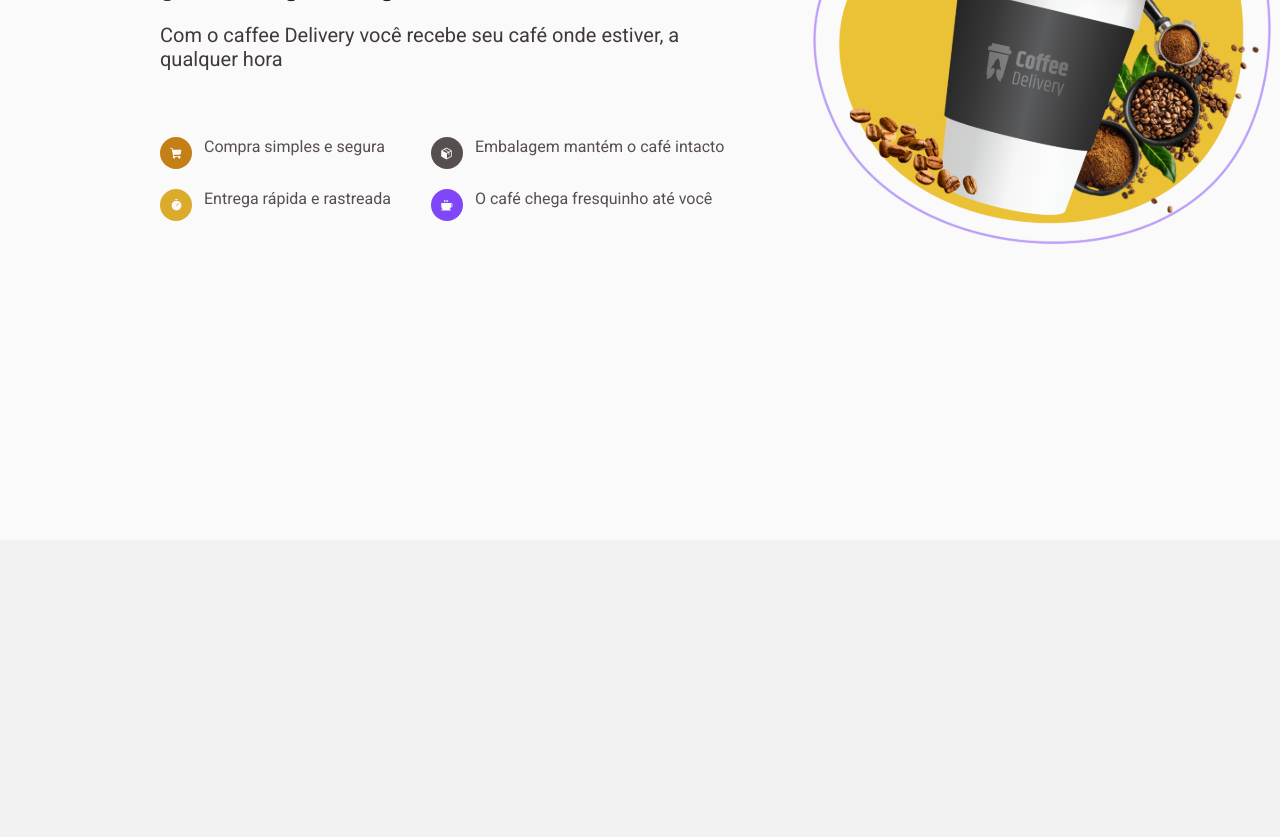
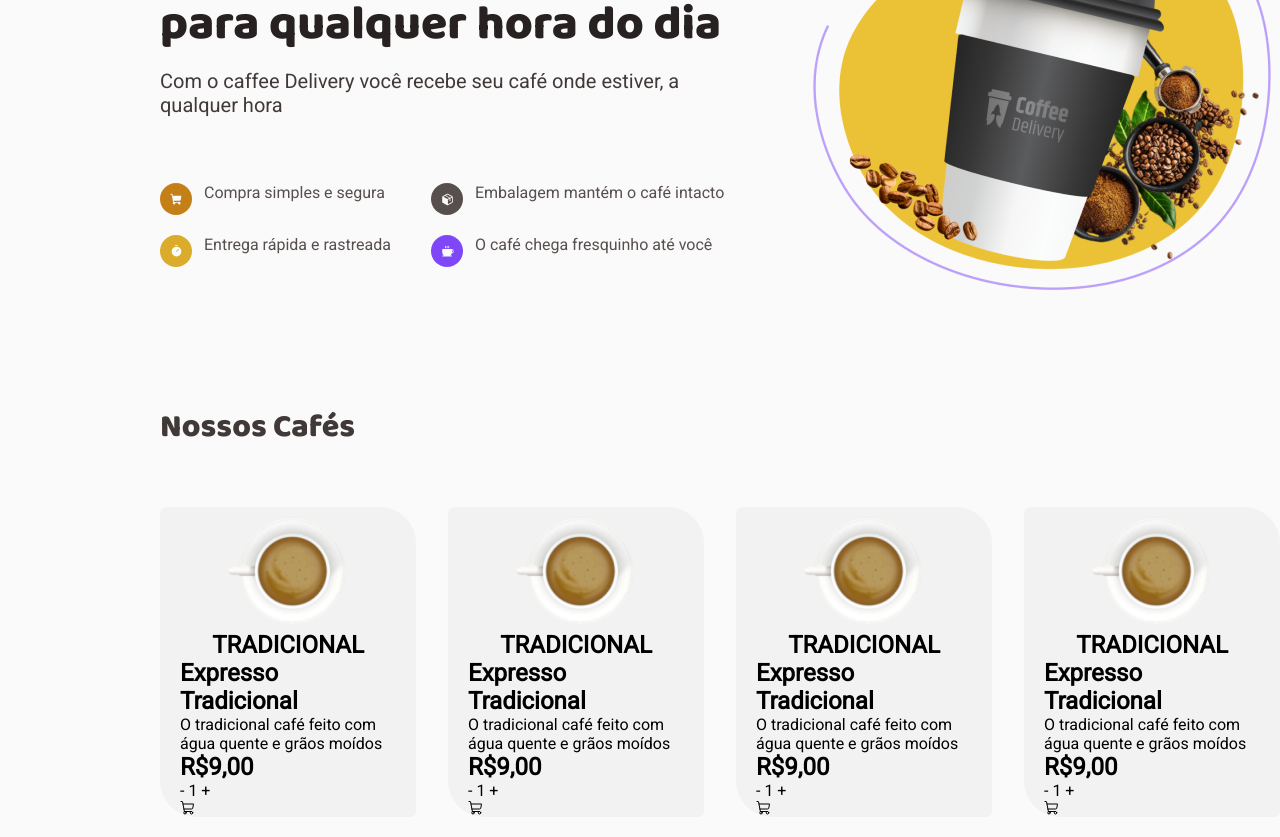
Before and after one commit to GaloManco/caffeDelivery, a React (Vite) app: page / in a window 1280 px wide. Shown: the part 260-1097 px from the top of the page. Before the commit the page ends 800 px from the top, so only its background shows below. Built offline with nearby package versions, Linux system fonts and the light colour scheme.

Commit message:
atualização do commit

```diff
--- a/src/layout/defaultLayout/style.ts
+++ b/src/layout/defaultLayout/style.ts
@@ -1,10 +1,12 @@
 import styled from 'styled-components'
 
 export const ContainerLayout = styled.nav`
+  /* border: 1px solid red; */
+
   width: 90rem;
-  height: 100vh;
+  /* height: 100vh; */
 
-  background: #fafafa;
+  background: ${(props) => props.theme.background};
   display: flex;
   flex-direction: column;
   align-items: center;
--- a/src/pages/home/Home.tsx
+++ b/src/pages/home/Home.tsx
@@ -1,8 +1,11 @@
 import { Coffee, Package, ShoppingCart, Timer } from 'phosphor-react'
-import imagemCafe from '../../assets/ImagemCafe.svg'
+import imagemCafe2 from '../../assets/ImagemCafe2.png'
+
 import {
   StyleCoffee,
+  StyleContainer,
   StyleConteinerBolinhas,
+  StyleConteinerList,
   StyleImgInfor,
   StyleItens,
   StylePackage,
@@ -12,15 +15,18 @@ import {
   StyledConteinerInfor,
   StyledInfor,
 } from './style'
+import { ListaDeItens } from './components/listaDeItens'
+
 export function Home() {
   return (
+    <StyleContainer>
       <StyledConteinerInfor>
         <StyledContainerItem>
           <StyledInfor>
-          <h1>Encotre o café perfeito para qualquer hora do dia</h1>
+            <h1>Encontre o café perfeito para qualquer hora do dia</h1>
             <p>
-            Com o caffee Delivery você recebe seu café onde estiver, a qualquer
-            hora
+              Com o caffee Delivery você recebe seu café onde estiver, a
+              qualquer hora
             </p>
           </StyledInfor>
           <StyleItens>
@@ -55,8 +61,15 @@ export function Home() {
           </StyleItens>
         </StyledContainerItem>
         <StyleImgInfor>
-        <img src={imagemCafe} alt="" />
+          <img src={imagemCafe2} alt="" />
         </StyleImgInfor>
       </StyledConteinerInfor>
+      <StyleConteinerList>
+        <div>Nossos Cafés</div>
+        <main>
+          <ListaDeItens />
+        </main>
+      </StyleConteinerList>
+    </StyleContainer>
   )
 }
--- /dev/null
+++ b/src/pages/home/components/card/index.tsx
@@ -0,0 +1,25 @@
+import { ShoppingCart } from 'phosphor-react'
+import caffe01 from '../../../../assets/Coffee01.svg'
+import { StyleCard, StyleInforCard } from './style'
+
+export function Card() {
+  return (
+    <StyleCard>
+      <img src={caffe01} alt="" />
+      <StyleInforCard>
+        <h2>TRADICIONAL</h2>
+        <span>
+          <h1>Expresso Tradicional</h1>
+          <p>O tradicional café feito com água quente e grãos moídos</p>
+          <footer>
+            <h1>R$9,00</h1>
+            <span>- 1 +</span>
+            <div>
+              <ShoppingCart />
+            </div>
+          </footer>
+        </span>
+      </StyleInforCard>
+    </StyleCard>
+  )
+}
--- /dev/null
+++ b/src/pages/home/components/card/style.ts
@@ -0,0 +1,30 @@
+import styled from 'styled-components'
+
+export const StyleCard = styled.div`
+  width: 16rem;
+  height: 19.37rem;
+
+  display: flex;
+  align-items: center;
+
+  border-radius: 6px 36px 6px 36px;
+
+  flex-direction: column;
+
+  padding: 1.5rem;
+  background: ${(props) => props.theme.base_card};
+
+  img {
+    margin-top: -1.25rem;
+    width: 7.5rem;
+    height: 7.5rem;
+  }
+`
+
+export const StyleInforCard = styled.div`
+  width: 13.5rem;
+  height: 11.13rem;
+  display: flex;
+  flex-direction: column;
+  align-items: center;
+`
--- /dev/null
+++ b/src/pages/home/components/listaDeItens/index.tsx
@@ -0,0 +1,65 @@
+import { Card } from '../card'
+import { StyleListaDeItens } from './style'
+
+export function ListaDeItens() {
+  return (
+    <StyleListaDeItens>
+      <ul>
+        <li>
+          <Card />
+        </li>
+        <li>
+          <Card />
+        </li>
+        <li>
+          <Card />
+        </li>
+        <li>
+          <Card />
+        </li>
+        <li>
+          <Card />
+        </li>
+        <li>
+          <Card />
+        </li>
+        <li>
+          <Card />
+        </li>
+        <li>
+          <Card />
+        </li>
+        <li>
+          <Card />
+        </li>
+        <li>
+          <Card />
+        </li>
+        <li>
+          <Card />
+        </li>
+        <li>
+          <Card />
+        </li>
+        <li>
+          <Card />
+        </li>
+        <li>
+          <Card />
+        </li>
+        <li>
+          <Card />
+        </li>
+        <li>
+          <Card />
+        </li>
+        <li>
+          <Card />
+        </li>
+        <li>
+          <Card />
+        </li>
+      </ul>
+    </StyleListaDeItens>
+  )
+}
--- /dev/null
+++ b/src/pages/home/components/listaDeItens/style.ts
@@ -0,0 +1,15 @@
+import styled from 'styled-components'
+
+export const StyleListaDeItens = styled.ul`
+  /* border: 1px solid red; */
+  ul {
+    list-style-type: none;
+    display: flex;
+    flex-wrap: wrap;
+
+    gap: 2rem;
+
+    width: 70rem;
+    row-gap: 2.5rem;
+  }
+`
--- a/src/pages/home/style.ts
+++ b/src/pages/home/style.ts
@@ -1,4 +1,13 @@
 import styled from 'styled-components'
+
+export const StyleContainer = styled.div`
+  /* border: 1px solid red; */
+
+  display: flex;
+  flex-direction: column;
+  align-items: center;
+  width: 90rem;
+`
 
 export const StyledConteinerInfor = styled.div`
   /* border: 1px solid; */
@@ -7,12 +16,14 @@ export const StyledConteinerInfor = styled.div`
   justify-content: center;
 
   width: 100%;
-  height: 34rem;
+  height: 28rem;
 
-  margin-top: 3rem;
+  margin-top: 5.87rem;
 `
 
 export const StyledContainerItem = styled.div`
+  /* border: 1px solid red; */
+
   display: flex;
   flex-direction: column;
 
@@ -61,6 +72,8 @@ export const StyleImgInfor = styled.div`
 `
 
 export const StyleConteinerBolinhas = styled.div`
+  /* border: 1px solid red; */
+
   display: flex;
   flex-direction: column;
   gap: 1.25rem;
@@ -83,6 +96,8 @@ const StyleBaseBolinha = styled.div`
   display: flex;
   align-items: center;
   justify-content: center;
+  padding-left: 0.1rem;
+  padding-top: 0.1rem;
   svg {
     color: ${(props) => props.theme.background};
   }
@@ -99,3 +114,23 @@ export const StylePackage = styled(StyleBaseBolinha)`
 export const StyleCoffee = styled(StyleBaseBolinha)`
   background: ${(props) => props.theme.purple};
 `
+export const StyleConteinerList = styled.div`
+  /* border: 1px solid red; */
+
+  width: 70rem;
+  height: calc(auto);
+
+  display: flex;
+
+  margin-top: 1rem;
+
+  flex-direction: column;
+  gap: 3.37rem;
+
+  & > div:first-child {
+    width: 100%;
+    font-family: 'Baloo 2';
+    color: ${(props) => props.theme.base_subtitle};
+    font-size: 2rem;
+  }
+`
```
Also changed, not shown: src/assets/Coffee01.svg (added), src/assets/ImagemCafe2.png (added). Lines whose indentation alone changed are shown as unchanged.
